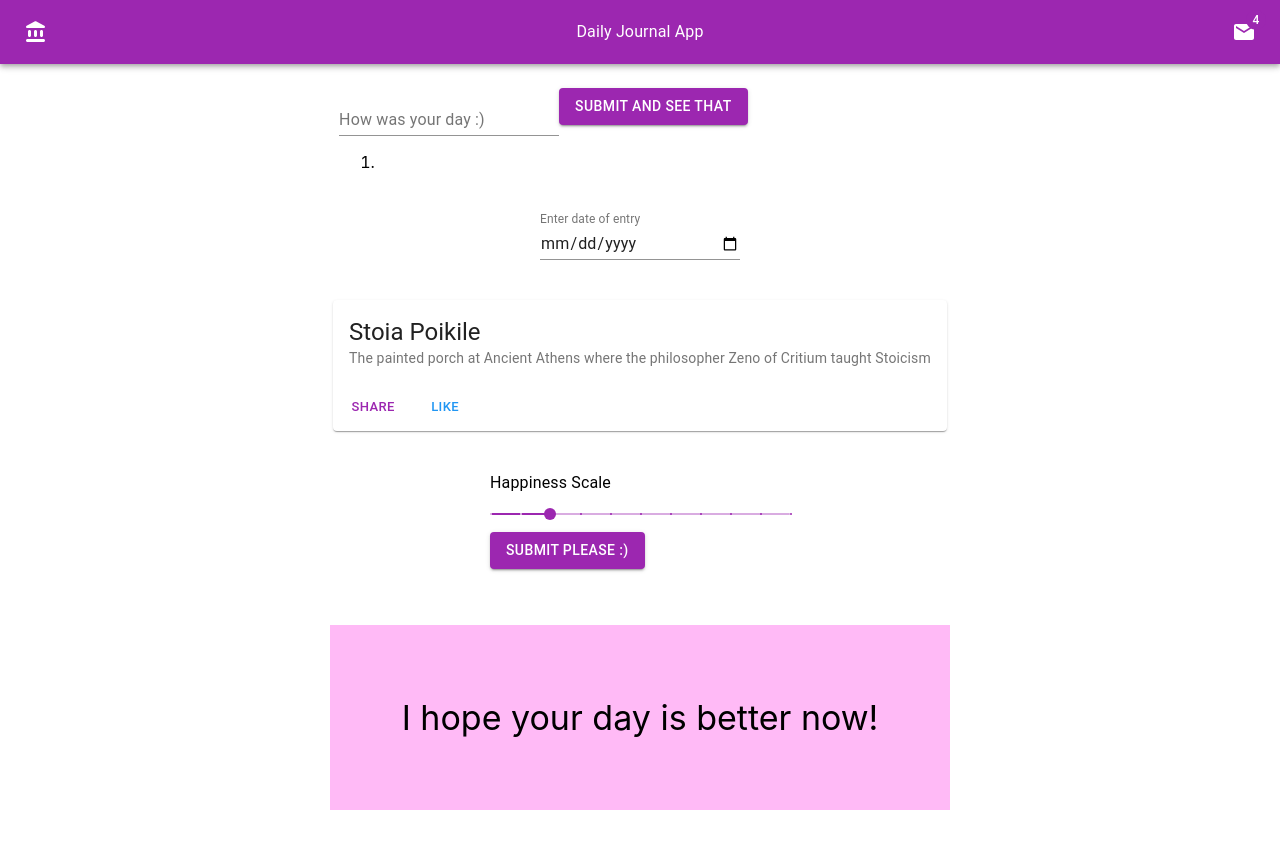
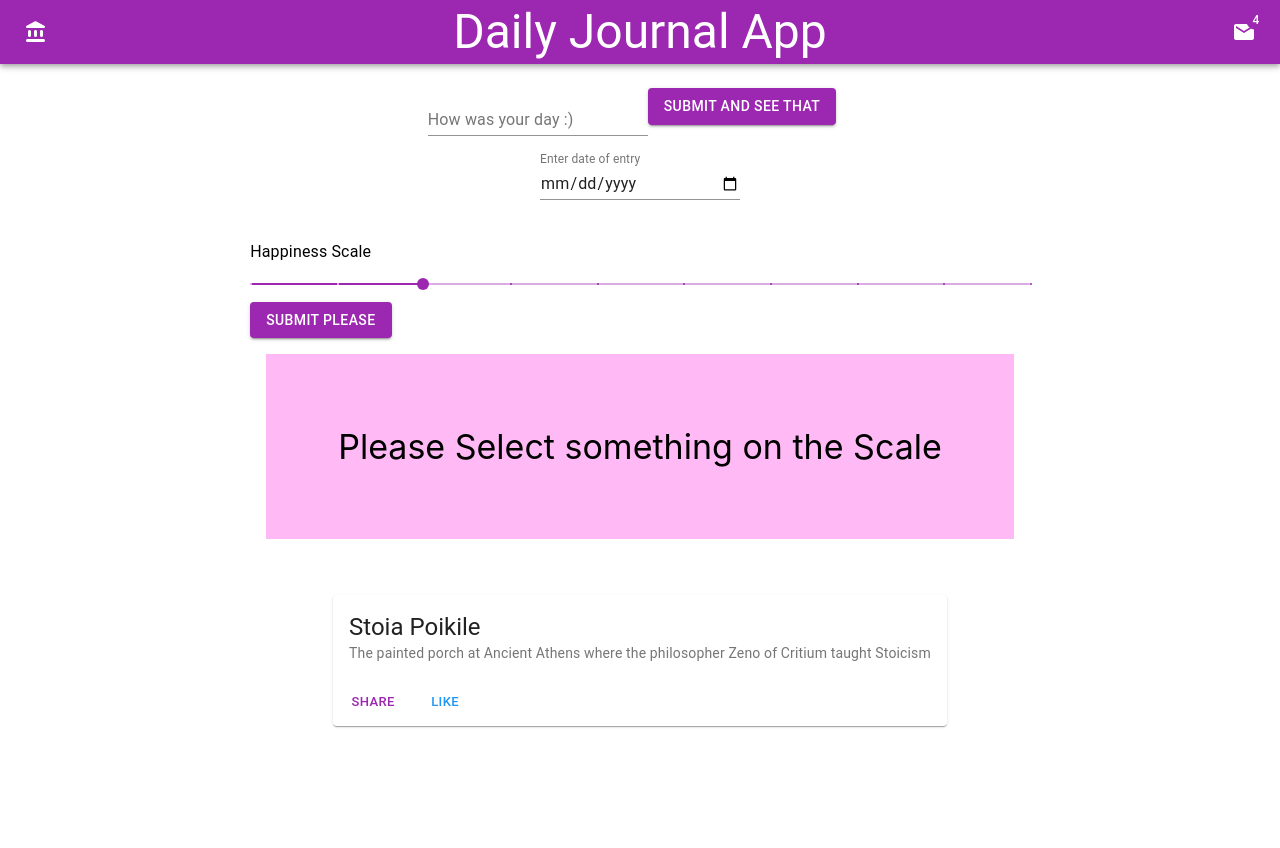
Before and after one commit to Abcshake/React_Todo, a React (Create React App) app: page / in a window 1280 px wide. Shown: the top 848 px of the page. After the commit the page ends 800 px from the top, so only its background shows below. Built offline with nearby package versions, Linux system fonts and the light colour scheme; grey boxes are pictures that could not be loaded.

Commit message:
Fixed conditional rendering

```diff
--- a/src/App.js
+++ b/src/App.js
@@ -6,7 +6,6 @@ import FormField from './FormField';
 import Slider from './Slider';
 import Card from './card';
 import Date from './Datepicker';
-import Statement from './Statement';
 
 const App = () => {
   return (
@@ -14,24 +13,20 @@ const App = () => {
       <Grid item>
         <Header />
       </Grid>
-      <Grid item container spacing={3} justify="center" direction="row">
-        <Grid item xs={false}/>
+      <Grid item container spacing={2} justify="center" direction="row">
           <Grid item>
             <FormField />
           </Grid>
-      <Grid item xs={false} sm={2}/>
+      <Grid item/>
       <Grid item container alignItems="center" direction="column" spacing = {5}>
           <Grid item>
             <Date />
           </Grid>
           <Grid item>
-            <Card />
-          </Grid>
-          <Grid item>
             <Slider />
           </Grid>
           <Grid item>
-            <Statement />
+            <Card />
           </Grid>
       </Grid>
       </Grid>
--- a/src/FormField.js
+++ b/src/FormField.js
@@ -1,15 +1,11 @@
 import React from 'react';
-import { makeStyles } from '@material-ui/core/styles';
 import TextField from '@material-ui/core/TextField';
 import Button from '@material-ui/core/Button';
-const useStyles = makeStyles({
-    fieldStyle: {
-        border: "5px"
-    }
-})
+import Box from '@material-ui/core/Box';
+
 
 class FormField extends React.Component {
-    //var classes = useStyles();
+
     constructor(props) {
         super(props);
         this.state = {
@@ -19,6 +15,8 @@ class FormField extends React.Component {
         this.displayText = this.displayText.bind(this);
         this.handleSubmit = this.handleSubmit.bind(this);
     }
+
+
         displayText(event) {
             this.setState({
                 input: event.target.value
@@ -31,11 +29,25 @@ class FormField extends React.Component {
             });
           }
     render() {
+        let submit = this.state.submit
+        let box;
+        if (submit !== ""){
+            box =
+            <Box display="flex"
+            p={9} m={2} bgcolor= "#ffbaf6"
+            fontSize = {{md: 'h5.fontSize'}}
+             >
+                {this.state.submit}
+            </Box>
+        } else {
+            box =
+            <box></box>
+        }
     return (
 
     <div>
 
-        <form onSubmit={this.handleSubmit} className={useStyles.fieldStyle}>
+        <form onSubmit={this.handleSubmit}>
             <TextField
                 id="standard-basic"
                 label="How was your day :)"
@@ -46,11 +58,8 @@ class FormField extends React.Component {
                Submit and see that
             </Button>
         </form>
-        <ol>
-            <li>
-                {this.state.submit}
-            </li>
-        </ol>
+        {box}
+
     </div>
 
     );
--- a/src/Header.js
+++ b/src/Header.js
@@ -17,7 +17,7 @@ const Header = () => {
             <Toolbar>
                 <AccountBalanceRoundedIcon />
                 <Typography className={classes.typographyStyle}
-                 align="center">
+                 align="center" variant="h3">
                     Daily Journal App
                 </Typography>
                 <Badge badgeContent={4} color="primary">
--- a/src/Slider.js
+++ b/src/Slider.js
@@ -1,24 +1,47 @@
 import React from 'react';
-import { makeStyles } from '@material-ui/core/styles';
 import Typography from '@material-ui/core/Typography';
 import Slider from '@material-ui/core/Slider';
-import { Button } from '@material-ui/core';
+import { Button, Box } from '@material-ui/core';
 
-const useStyles = makeStyles({
-  root: {
-    width: 300,
-  },
-});
+
 
 function valuetext(value) {
   return `${value}°C`;
 }
 
-export default function DiscreteSlider() {
-  const classes = useStyles();
+class DiscreteSlider extends React.Component {
+  constructor(props){
+    super(props)
+    this.state = {isClicked: false};
+    this.handleClick = this.handleClick.bind(this);
+  }
+
+  handleClick(){
+    this.setState({isClicked: true});
+  }
+
+  render(){
+    let box;
+    if(this.state.isClicked){
+      box =
+      <Box display="flex"
+       p={9} m={2} bgcolor="#ffbaf6"
+       fontSize = {{md: 'h4.fontSize'}}
+       >
+        {"I hope your day is better now :)"}
+      </Box>
+    } else {
+      box =
+      <Box display="flex"
+       p={9} m={2} bgcolor="#ffbaf6"
+       fontSize = {{md: 'h4.fontSize'}}
+       >
+        {"Please Select something on the Scale"}
+      </Box>
+    }
 
   return (
-    <div className={classes.root}>
+    <div>
       <Typography id="discrete-slider" gutterBottom>
        Happiness Scale
       </Typography>
@@ -30,11 +53,15 @@ export default function DiscreteSlider() {
         step={10}
         marks
         min={10}
-        max={110}
+        max={100}
       />
-      <Button variant="contained" color="primary" type="sumbit">
-               Submit Please :)
+      <Button variant="contained" color="primary" type="submit" onClick={this.handleClick}>
+            Submit Please
       </Button>
+      {box}
     </div>
   );
+  }
 }
+
+export {DiscreteSlider as default};
--- a/src/Statement.js
+++ /dev/null
@@ -1,15 +0,0 @@
-import React from 'react';
-import Box from '@material-ui/core/Box';
-
-export default function Display() {
-  return (
-    <div style={{ width: '100%' }}>
-      <Box display="flex"
-       p={9} m={2} bgcolor="#ffbaf6"
-       fontSize = {{md: 'h4.fontSize'}}
-       >
-        {"I hope your day is better now!"}
-      </Box>
-    </div>
-  );
-}
--- a/src/card.js
+++ b/src/card.js
@@ -23,7 +23,7 @@ export default function MediaCard(){
             <CardActionArea>
                 <CardMedia
                     className={classes.media}
-                    image="./images/stoa_poikile.jpg"
+                    image="/src/images/stoa_poikile.jpg"
                     title="Stoic Porch"
                 />
                 <CardContent>
```
Also changed, not shown: src/Content.js (deleted, +0 -16 lines).
